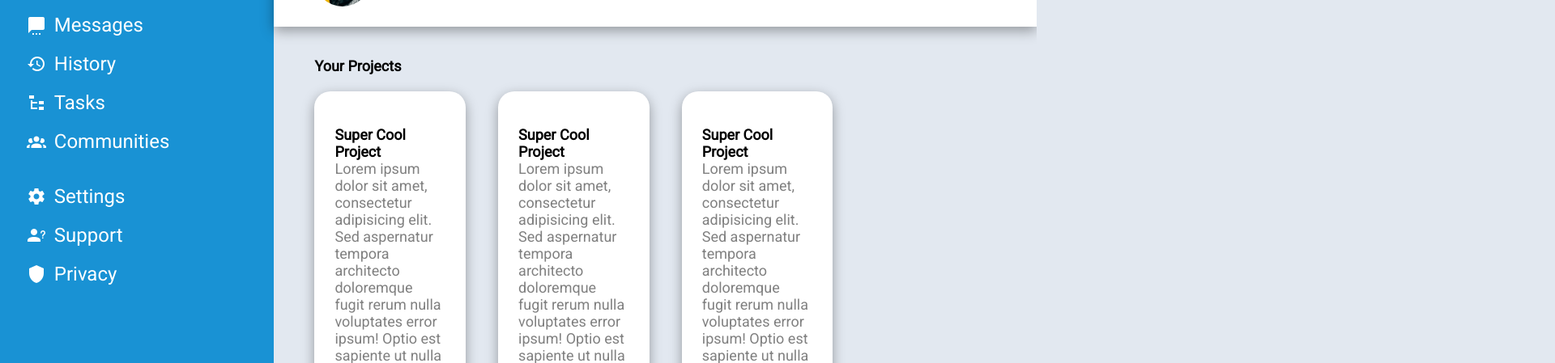
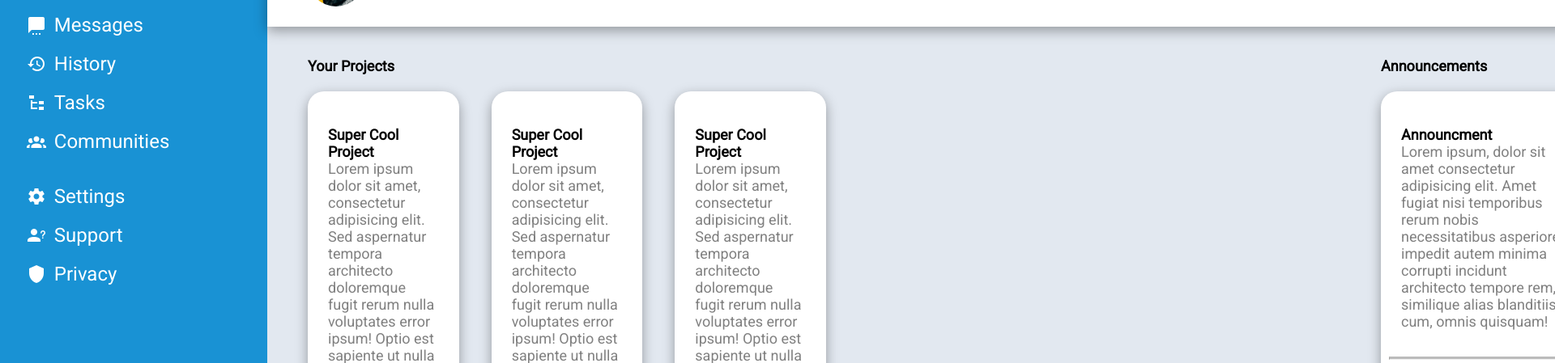
Before and after one commit to MarekRykaczewski/admin-page, a plain HTML site: page index.html in a window 1280 px wide. Shown: the part 167-616 px from the top of the page at 81% size, 1920 px wide, since content can reach past the window. Drawn offline with Linux system fonts and the light colour scheme.

Commit message:
add announcement area

```diff
--- a/index.html
+++ b/index.html
@@ -96,6 +96,17 @@
         <div class="project"><p>Super Cool Project <br> <span>Lorem ipsum dolor sit amet, consectetur adipisicing elit. Sed aspernatur tempora architecto doloremque fugit rerum nulla voluptates error ipsum! Optio est sapiente ut nulla error.</span></p></div>
     </div>
 
+    <div id="announcement-area">
+       <p> Announcements </p>
+        <div class="announcement">
+            <p>Announcment <br> <span> Lorem ipsum, dolor sit amet consectetur adipisicing elit. Amet fugiat nisi temporibus rerum nobis necessitatibus asperiores impedit autem minima corrupti incidunt architecto tempore rem, similique alias blanditiis cum, omnis quisquam!</span></p>
+            <hr class="solid">
+            <p>Announcment <br> <span> Lorem ipsum, dolor sit amet consectetur adipisicing elit. Amet fugiat nisi temporibus rerum nobis necessitatibus asperiores impedit autem minima corrupti incidunt architecto tempore rem, similique alias blanditiis cum, omnis quisquam!</span></p>
+            <hr class="solid">
+            <p>Announcment <br> <span> Lorem ipsum, dolor sit amet consectetur adipisicing elit. Amet fugiat nisi temporibus rerum nobis necessitatibus asperiores impedit autem minima corrupti incidunt architecto tempore rem, similique alias blanditiis cum, omnis quisquam!</span></p>
+        </div>
+
+    </div>
 
     </div>
     <!-- Photo by <a href="https://unsplash.com/@charlesdeluvio?utm_source=unsplash&utm_medium=referral&utm_content=creditCopyText">charlesdeluvio</a> on <a href="https://unsplash.com/s/photos/profile-picture?utm_source=unsplash&utm_medium=referral&utm_content=creditCopyText">Unsplash</a> -->
--- a/styles.css
+++ b/styles.css
@@ -12,7 +12,7 @@ body {
     display: grid;
     /* grid-template-columns: repeat(5, 1fr);
     grid-template-rows: repeat(4, 25%); */
-    grid-template-columns: minmax(330px, 380px) repeat(4, auto);
+    grid-template-columns: minmax(330px, 380px) 525px 400px 400px;
     grid-template-rows: 200px  repeat(3, auto);
     height: 100vh;
     width: 100vw
@@ -169,3 +169,48 @@ body {
     color: grey;
     font-weight: 400;
 }
+
+#announcement-area {
+    grid-column: 5 / span 1;
+    grid-row: span 3;
+
+    padding-left: 50px;
+    padding-top: 20px;
+    display: grid;
+    width: 20vw;
+    grid-template-columns: 1fr;
+    grid-template-rows: 20px repeat(auto-fit, 400px);
+    gap: 40px;
+}
+
+#announcement-area p {
+    font-size: large;
+    grid-column: span 1;
+    font-weight: bold;
+}
+
+.announcement {
+    grid-row: span 2;
+    background-color: white;
+    border: 0;
+    border-radius: 20px;
+    padding: 10px;
+    height: auto;
+    width: auto;
+    box-shadow: rgba(0, 0, 0, 0.35) 0px 5px 15px;
+
+}
+
+.announcement p {
+    padding: 15px;
+}
+
+.announcement p span {
+    color: grey;
+    font-weight: 400;
+}
+
+/* Solid border */
+hr.solid {
+    border-top: 3px solid #bbb;
+  }
```
